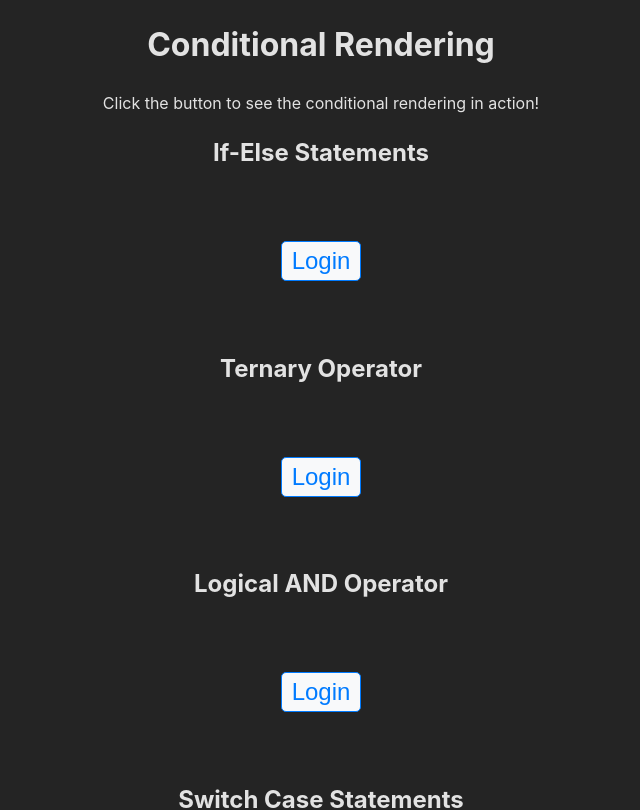
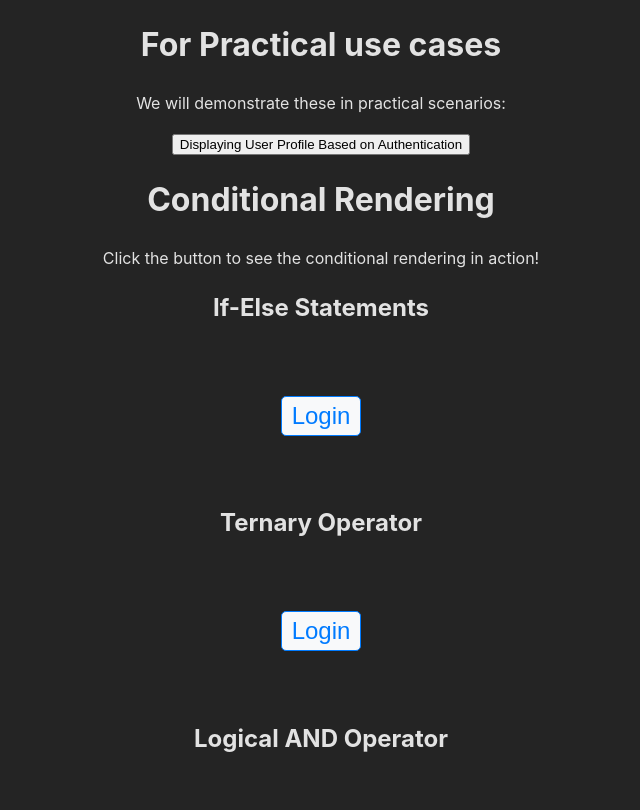
Before and after one commit to bijay-develops/React-Conditional-Rendering, a React (Vite) app: page / in a window 1280 px wide. Shown: the top 810 px of the page, without its empty margins (319-959 px from the left). Built offline with nearby package versions, Linux system fonts and the light colour scheme.

Commit message:
md file switchcase updated

```diff
--- a/src/App.jsx
+++ b/src/App.jsx
@@ -4,9 +4,32 @@ import IfElseStatements from './components/IfElseStatements';
 import TernaryOperator from './components/TernaryOperator';
 import LogicalAndOperator from './components/LogicalAndOperator';
 import SwitchCaseStatements from './components/SwitchCaseStatements';
+import DisplayingUserProfileBasedOnAuthentication from './components/Practical use cases/DisplayingUserProfileBasedOnAuthentication';
 
 function App() {
+  const [Practical, setPractical] = useState(false);
+
+  const PracticalUseCaseButtonHandler = () => {
+    setPractical(true);
+  }
+
   return (
+    <>
+    {
+      <>
+        <h1>For Practical use cases</h1>
+        <p>We will demonstrate these in practical scenarios:</p>
+
+        {
+          Practical ? (
+            <DisplayingUserProfileBasedOnAuthentication />
+          ) : (
+            <button className='' onClick={() => setPractical(true)}>Displaying User Profile Based on Authentication</button>
+          )
+        }
+
+      </>
+    }
     <div className="App">
         <h1>Conditional Rendering</h1>
         <p>Click the button to see the conditional rendering in action!</p>
@@ -31,6 +54,7 @@ function App() {
           <SwitchCaseStatements />
         </div>
     </div>
+  </>
   );
 }
 
--- /dev/null
+++ b/src/components/Practical use cases/DisplayingUserProfileBasedOnAuthentication.jsx
@@ -0,0 +1,9 @@
+import React from 'react'
+
+const DisplayingUserProfileBasedOnAuthentication = () => {
+  return (
+    <div>DisplayingUserProfileBasedOnAuthentication</div>
+  )
+}
+
+export default DisplayingUserProfileBasedOnAuthentication
```
Also changed, not shown: 1 other file (tests, documents, lock files or other folders).
